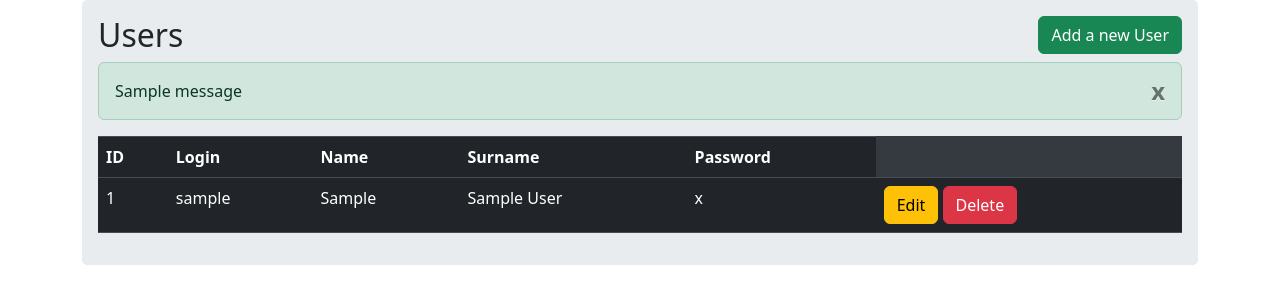
After one commit to 4zamat/Final-Project-Python, a Flask app: page /admin in a window 1280 px wide. The commit adds this page. Shown: the top 304 px of the page. Run offline with Flask 3, Linux system fonts and the light colour scheme; tables that the repository leaves empty hold one stand-in row (values such as "Sample post"); one stand-in notice (Sample message) is shown; some libraries are stand-ins or nearby versions.

Commit message:
user restapi

```diff
--- a/main.py
+++ b/main.py
@@ -1,16 +1,14 @@
-from flask import render_template, request, session, redirect, url_for
-
+from flask import render_template, request, session, redirect, url_for, flash
 from database.models import User, Movie, db
 from database import crud
 from flaskapp import *
 from flask_login import LoginManager, UserMixin, login_user, logout_user, login_required, current_user
 
-# ... (your existing imports)
 
-# assuming you have the login manager setup
 login_manager = LoginManager()
 login_manager.init_app(app)
 login_manager.login_view = 'login'
+
 
 @login_manager.user_loader
 def load_user(user_id):
@@ -23,22 +21,22 @@
     data = {"Data": "Some data here to be sent as dict (JSON)"}
     return render_template("HomePage.html", context=None)
 
+
 @app.route("/about")
 def about():
     return render_template("about.html")
 
+
 @app.route("/food")
 def food():
     return render_template("food.html")
+
 
 @app.route("/movies")
 def movies():
     # movies = Movie.query.all()
     return render_template("movies.html")
 
-# @app.route("/movies/<int:movie_id>")
-# def movie():
-#     return render_template("movie.html")
 
 @app.route("/user/<int:user_id>")
 @login_required
@@ -68,7 +66,6 @@
         login = request.form['username']
         fname = request.form['fname']
         sname = request.form['sname']
-        # email = request.form['email']
         pass1 = request.form['password']
         pass2 = request.form['password_conf']
 
@@ -91,8 +88,7 @@
 @app.route("/login", methods=["GET", "POST"])
 def login():
     if request.method == "POST":
-        user = User.query.filter_by(login=request.form['username'],
-                                    password=request.form['password']).first()
+        user = User.query.filter_by(login=request.form['username'], password=request.form['password']).first()
         if user:
             login_user(user)
             return redirect(url_for("user_page", user_id=user.user_id))
@@ -100,7 +96,42 @@
             return render_template("login.html", context="The login or username were wrong")
 
     return render_template("login.html")
+# @app.route("/login", methods=["GET", "POST"])
+# def login():
+#     if request.method == "POST":
+#         username = request.form['login']
+#         password = request.form['password']
+#
+#         # Check if the user is an admin
+#         admin = User.query.filter_by(username=username, password=password, is_admin=True).first()
+#
+#         if admin:
+#             login_user(admin)
+#             flash('Admin login successful!', 'success')
+#             return redirect(url_for("admin_dashboard"))
+#         else:
+#             # Check if the user is a regular user
+#             user = User.query.filter_by(username=username, password=password).first()
+#
+#             if user:
+#                 login_user(user)
+#                 flash('User login successful!', 'success')
+#                 return redirect(url_for("user_page", user_id=user.user_id))
+#             else:
+#                 flash('Invalid login credentials', 'danger')
+#
+#     return render_template("login.html", context=None)
 
+
+@app.route('/admin/dashboard')
+@login_required
+def admin_dashboard():
+    if current_user.is_admin:
+        return render_template('admin_dashboard.html')
+    else:
+        # Redirect to a forbidden page or login page
+        flash('You do not have the necessary privileges.', 'danger')
+        return "You are not authorized to view this profile", 403
 
 
 @app.route("/logout")
@@ -109,14 +140,64 @@
     return redirect(url_for("home"))
 
 
-@app.route('/booking', methods=['GET', 'POST'])
-def process_seat_selection():
-    if request.method == "POST":
-        selected_seats = request.form.getlist('seat')
-        # Process the selected seats on the server side
-        print(f'Selected seats: {selected_seats}')
-        return "Seats selected successfully"
-    return render_template("seat.html")
+#admin
+@app.route('/admin')
+def Index():
+    all_data = User.query.all()
+
+    return render_template("RestApi.html", users = all_data)
+
+
+#insert
+@app.route('/insert', methods = ['POST'])
+def insert():
+
+    if request.method == 'POST':
+
+        login = request.form['login']
+        user_fname = request.form['user_fname']
+        user_sname = request.form['user_sname']
+        password = request.form['password']
+
+
+        my_data = User(login,user_fname, user_sname,password)
+        db.session.add(my_data)
+        db.session.commit()
+
+        flash("User Inserted Successfully")
+
+        return redirect(url_for('Index'))
+
+
+
+#update_portfolio
+@app.route('/update', methods = ['POST'])
+def update():
+
+    if request.method == 'POST':
+        my_data = User.query.get(request.form.get('user_id'))
+
+        my_data.login = request.form['login']
+        my_data.user_fname = request.form['user_fname']
+        my_data.user_sname = request.form['user_sname']
+        my_data.password = request.form['password']
+
+        db.session.commit()
+        flash("Employee Updated Successfully")
+
+        return redirect(url_for('Index'))
+
+
+#delete
+@app.route('/delete/<id>/', methods = ['GET', 'DELETE'])
+def delete(id):
+    my_data = User.query.get(id)
+    db.session.delete(my_data)
+    db.session.commit()
+    flash("Employee Deleted Successfully")
+
+    return redirect(url_for('Index'))
+
 
 if __name__ == "__main__":
     with app.app_context():
--- /dev/null
+++ b/templates/RestApi.html
@@ -0,0 +1,276 @@
+<!DOCTYPE html>
+<html lang="en">
+<head>
+    <meta charset="UTF-8">
+    <title>Admin Panel</title>
+
+    <link rel="stylesheet" href="https://stackpath.bootstrapcdn.com/bootstrap/4.4.1/css/bootstrap.min.css" integrity="sha384-Vkoo8x4CGsO3+Hhxv8T/Q5PaXtkKtu6ug5TOeNV6gBiFeWPGFN9MuhOf23Q9Ifjh" crossorigin="anonymous">
+    <link href="https://cdn.jsdelivr.net/npm/bootstrap@5.3.2/dist/css/bootstrap.min.css" rel="stylesheet" integrity="sha384-T3c6CoIi6uLrA9TneNEoa7RxnatzjcDSCmG1MXxSR1GAsXEV/Dwwykc2MPK8M2HN" crossorigin="anonymous">
+
+</head>
+<body>
+
+<div class="container">
+    <div class="row">
+        <div class="col md-12">
+
+            <div class="jumbotron p-3">
+
+                <h2>Users <b> </b>  <button type="button"  class="btn btn-success float-right"
+                data-toggle="modal" data-target="#mymodal">Add a new User</button> </h2>
+
+
+                {% with messages = get_flashed_messages() %}
+
+                {% if messages %}
+
+                {% for message in messages %}
+
+                <div class="alert alert-success alert-dismissable" role="alert">
+
+                    <button type="button" class="close" data-dismiss="alert" aria-label="close">
+
+                        <span aria-hidden="true">x</span>
+
+                    </button>
+
+
+                {{message}}
+
+
+                </div>
+
+
+                {% endfor %}
+
+                {% endif %}
+                {% endwith %}
+
+
+                <table class="table table-hover table-dark">
+
+                    <tr>
+
+                        <th>ID</th>
+                        <th>Login</th>
+                        <th>Name</th>
+                        <th>Surname</th>
+                        <th>Password</th>
+
+
+                    </tr>
+
+
+                   {% for row in users %}
+                    <tr>
+                        <td>{{row.user_id}}</td>
+                        <td>{{row.login}}</td>
+                        <td>{{row.user_fname}}</td>
+                        <td>{{row.user_sname}}</td>
+                        <td>{{row.password}}</td>
+
+
+                        <td>
+                            <a href="/update/{{row.user_id}}" class="btn btn-warning btn-xs" data-toggle="modal" data-target="#modaledit{{row.user_id}}">Edit</a>
+                            <a href="/delete/{{row.user_id}}" class="btn btn-danger btn-xs" onclick="return confirm('Are You Sure To Delete ?')">Delete</a>
+
+
+                        </td>
+
+                    </tr>
+
+
+<!-- Modal edit-->
+<div id="modaledit{{row.user_id}}" class="modal fade" role="dialog">
+   <div class="modal-dialog">
+
+
+      <div class="modal-content">
+
+
+         <div class="modal-header">
+
+
+            <h4 class="modal-title">Update Information</h4>
+
+
+         </div>
+
+
+         <div class="modal-body">
+
+
+            <form action="{{url_for('update')}}" method="POST">
+
+
+               <div class="form-group">
+
+
+                  <label>Login:</label>
+                   <input type="hidden"  name="user_id" value="{{row.user_id}}">
+
+                  <input type="text" class="form-control" name="login" value="{{row.login}}">
+
+
+               </div>
+
+
+
+               <div class="form-group">
+
+
+                  <label>Name:</label>
+
+                  <input type="text" class="form-control" name="user_fname" value="{{row.user_fname}}">
+
+
+               </div>
+
+
+               <div class="form-group">
+
+
+                  <label>Surname:</label>
+
+                  <input type="text" class="form-control" name="user_sname" value="{{row.user_sname}}">
+
+
+               </div>
+
+
+                <div class="form-group">
+
+
+                  <label>Password:</label>
+
+                  <input type="text" class="form-control" name="password" value="{{row.password}}">
+
+                </div>
+
+
+               <div class="form-group">
+                  <button class="btn btn-primary" type="submit">Update</button>
+               </div>
+            </form>
+         </div>
+         <div class="modal-footer">
+            <button type="button" class="btn btn-secondary" data-dismiss="modal">Close</button>
+         </div>
+      </div>
+   </div>
+</div>
+                    {% endfor %}
+
+
+                </table>
+
+
+            </div>
+
+
+<!-- Modal resume-->
+
+
+<div id="mymodal" class="modal fade" role="dialog">
+   <div class="modal-dialog">
+      <div class="modal-content">
+         <div class="modal-header">
+
+            <h4 class="modal-title">Add User</h4>
+         </div>
+         <div class="modal-body">
+
+            <form action="{{url_for('insert')}}" method="POST">
+
+
+               <div class="form-group">
+
+                  <label>Login:</label>
+                  <input type="text" class="form-control" name="login" required="1">
+
+
+               </div>
+
+
+                <div class="form-group">
+
+
+                  <label>Name:</label>
+                  <input type="text" class="form-control" name="user_fname" required="1">
+
+
+               </div>
+
+
+                <div class="form-group">
+
+
+                  <label>Surname:</label>
+                  <input type="text" class="form-control" name="user_sname" required="1">
+
+
+               </div>
+
+
+
+                <div class="form-group">
+
+
+                  <label>Password:</label>
+                  <input type="text" class="form-control" name="password" required="1">
+
+
+               </div>
+
+
+               <div class="form-group">
+
+
+                  <button class="btn btn-primary" type="submit">Add User</button>
+
+
+               </div>
+
+
+            </form>
+
+
+         </div>
+
+
+         <div class="modal-footer">
+
+
+            <button type="button" class="btn btn-secondary" data-dismiss="modal">Close</button>
+
+
+         </div>
+
+
+      </div>
+
+
+   </div>
+
+
+</div>
+
+
+
+
+
+        </div>
+
+    </div>
+
+
+</div>
+
+<script src="https://cdn.jsdelivr.net/npm/bootstrap@5.3.2/dist/js/bootstrap.bundle.min.js" integrity="sha384-C6RzsynM9kWDrMNeT87bh95OGNyZPhcTNXj1NW7RuBCsyN/o0jlpcV8Qyq46cDfL" crossorigin="anonymous"></script>
+<script src="https://code.jquery.com/jquery-3.4.1.slim.min.js" integrity="sha384-J6qa4849blE2+poT4WnyKhv5vZF5SrPo0iEjwBvKU7imGFAV0wwj1yYfoRSJoZ+n" crossorigin="anonymous"></script>
+<script src="https://cdn.jsdelivr.net/npm/popper.js@1.16.0/dist/umd/popper.min.js" integrity="sha384-Q6E9RHvbIyZFJoft+2mJbHaEWldlvI9IOYy5n3zV9zzTtmI3UksdQRVvoxMfooAo" crossorigin="anonymous"></script>
+<script src="https://stackpath.bootstrapcdn.com/bootstrap/4.4.1/js/bootstrap.min.js" integrity="sha384-wfSDF2E50Y2D1uUdj0O3uMBJnjuUD4Ih7YwaYd1iqfktj0Uod8GCExl3Og8ifwB6" crossorigin="anonymous"></script>
+
+
+</body>
+</html>
--- a/templates/register.html
+++ b/templates/register.html
@@ -12,8 +12,8 @@
             color: rgb(128, 128, 128);
             font-size: 16px;
             opacity: 1; /* Firefox */
-            }
-    </style>
+        }
+  </style>
 </head>
 <main id="main" class="d-flex justify-content-center text-light ">
 
@@ -61,6 +61,7 @@
 
     </div>
 </main>
+{% endblock %}
 <!--<main id="main">-->
 
 <!--  &lt;!&ndash; ======= Breadcrumbs Section ======= &ndash;&gt;-->
@@ -122,4 +123,3 @@
 
 <!--</main>&lt;!&ndash; End #main &ndash;&gt;-->
 <!-- CLOSING THE BLOCK (MUST BE DONE!!!) -->
-{% endblock %}
```
Also changed, not shown: database/models.py (+14 -2 lines), templates/admin_dashboard.html (added, +10 -0 lines), templates/admin_register.html (added, +39 -0 lines), templates/base_admin.html (added, +54 -0 lines), templates/movie.html (+16 -9 lines).
